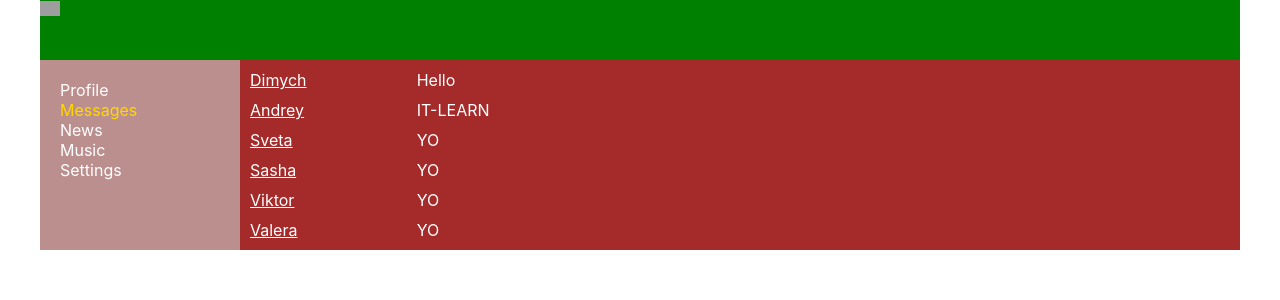
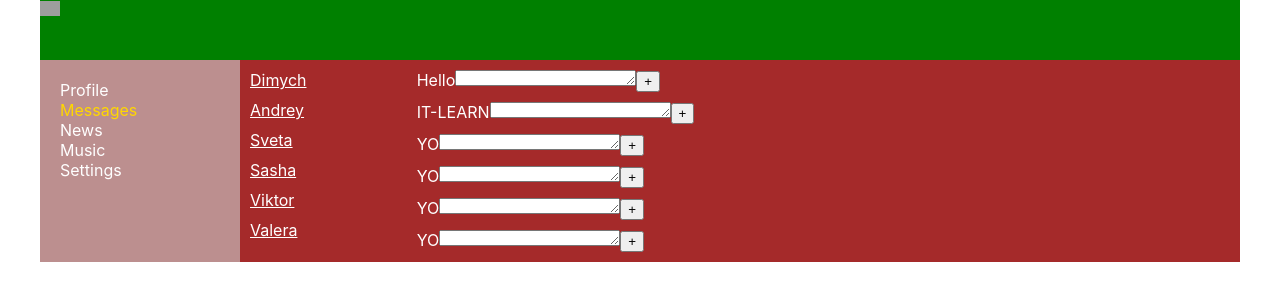
Before and after one commit to Srh-Yakovenko-ua/samurai-way, a React (Create React App) app: page /dialogs in a window 1280 px wide. Shown: the top 300 px of the page. Built offline with nearby package versions, Linux system fonts and the light colour scheme; grey boxes are pictures that could not be loaded.

Commit message:
train create ref

```diff
--- a/src/comonents/Dialogs/Dialogs.module.css
+++ b/src/comonents/Dialogs/Dialogs.module.css
@@ -20,6 +20,6 @@
     color: white;
 }
 
-.message {
-
+.textAreaHigh {
+    height: 10px;
 }
--- a/src/comonents/Dialogs/Message/Message.tsx
+++ b/src/comonents/Dialogs/Message/Message.tsx
@@ -6,7 +6,17 @@ type MessageType = {
 }
 
 export const Message = (props: MessageType) => {
+    const newPostElementMessage = React.createRef<HTMLTextAreaElement>()
+
+    const addMessage = () => {
+        const textMessage = newPostElementMessage.current?.value
+        console.log(textMessage)
+    }
+
     return (
-        <div className={s.messages}>{props.message}</div>
+            <div className={s.messages} >{props.message}
+                <textarea className={s.textAreaHigh} ref={newPostElementMessage}></textarea>
+                <button onClick={addMessage}>+</button>
+            </div>
     )
 }
--- a/src/comonents/Profile/MyPosts/MyPosts.tsx
+++ b/src/comonents/Profile/MyPosts/MyPosts.tsx
@@ -14,7 +14,8 @@ const MyPosts = (props: MyPostsPropsType) => {
     const newPostElement= React.createRef<HTMLTextAreaElement>()
 
     const addPost = () => {
-        alert('hey')
+       const text = newPostElement.current?.value
+        console.log(text)
     }
 
     return (
```
